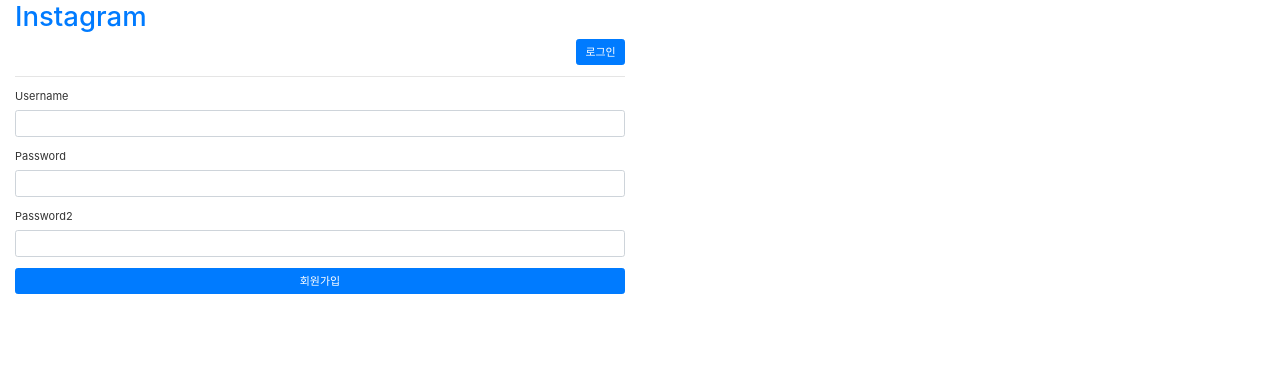
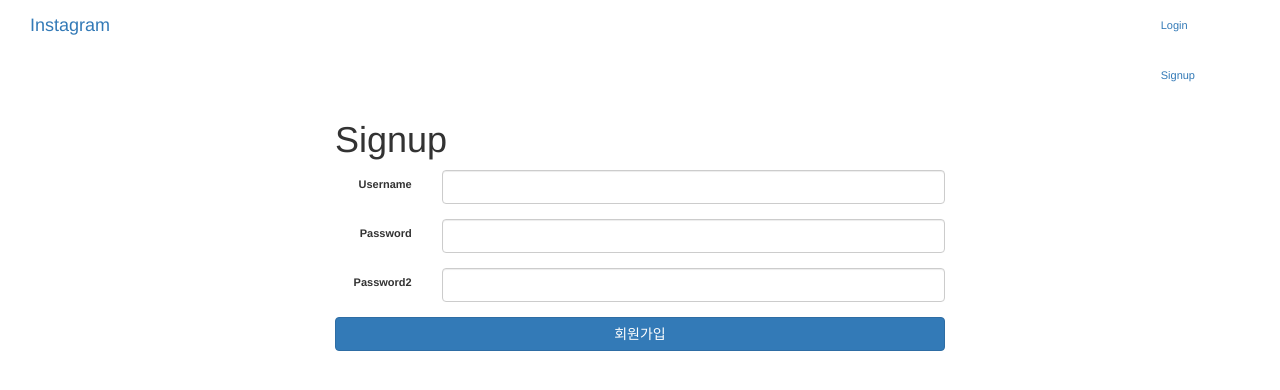
Before and after one commit to Chrisaor/instagram_practice2, a Django app: page /member/signup/ in a window 1280 px wide. Shown: the top 390 px of the page. Run offline with Django 3.2, Linux system fonts and the light colour scheme; some libraries are stand-ins or nearby versions.

Commit message:
전체적으로 코드 리팩토링

```diff
--- a/app/posts/models.py
+++ b/app/posts/models.py
@@ -10,4 +10,4 @@ class PostComment(models.Model):
     created_at = models.DateTimeField(auto_now_add=True)
 
     class Meta:
-        ordering = ['created_at']
+        ordering = ['-created_at']
--- a/app/posts/views.py
+++ b/app/posts/views.py
@@ -18,11 +18,10 @@ def post_create(request):
     if request.method == 'POST':
         form = PostForm(request.POST, request.FILES)
         if form.is_valid():
-            print(form.cleaned_data)
-            post = Post.objects.create(
+            Post.objects.create(
                 photo=form.cleaned_data['photo']
             )
-            return HttpResponse(f'<img src="{post.photo.url}">')
+            return redirect('posts:post-list')
     form = PostForm()
     context = {
         'form':form,
--- a/app/templates/base.html
+++ b/app/templates/base.html
@@ -7,24 +7,56 @@
           content="width=device-width, user-scalable=no, initial-scale=1.0, maximum-scale=1.0, minimum-scale=1.0">
     <meta http-equiv="X-UA-Compatible" content="ie=edge">
     <title>Instagram</title>
-    <link rel="stylesheet" href="https://stackpath.bootstrapcdn.com/bootstrap/4.1.1/css/bootstrap.min.css" integrity="sha384-WskhaSGFgHYWDcbwN70/dfYBj47jz9qbsMId/iRN3ewGhXQFZCSftd1LZCfmhktB" crossorigin="anonymous">
+    <link rel="stylesheet" href="https://stackpath.bootstrapcdn.com/bootstrap/4.1.1/css/bootstrap.min.css"
+          integrity="sha384-WskhaSGFgHYWDcbwN70/dfYBj47jz9qbsMId/iRN3ewGhXQFZCSftd1LZCfmhktB" crossorigin="anonymous">
     <link rel="stylesheet" href="{% static 'css/post.css' %}">
 </head>
 <body>
 <div>
-    <div class="col-lg-6 col-lg-offset-3 col-md-8 col-md-offset-2 col-sm-10 col-sm-offset-1 col-xs-12">
-        <a href="{% url 'posts:post-list' %}"><h1>Instagram</h1></a>
-        <p class="text-right">
-            {% if user.is_authenticated %}
-                {{ user.username }}님 환영합니다! <a href="{% url 'members:logout' %}" class="btn btn-xs btn-primary">로그아웃</a>
-            {% else %}
-            <a href="{% url 'members:login' %}" class="btn btn-xs btn-primary">로그인</a>
-            {% endif %}
-        </p>
-        <hr>
+
+            <div class="navbar-header container">
+                <a class="navbar-brand" href="{% url 'posts:post-list' %}">Instagram</a>
+            </div>
+            <div class="container" id="">
+                <ul class="nav navbar-nav navbar-right">
+                    {% if user.is_authenticated %}
+                    <li><a href="{% url 'posts:post-create' %}">+ Add Post</a></li>
+                    <li><a href="{% url 'members:logout' %}">Logout</a></li>
+                    {% else %}
+                    <li><a href="{% url 'members:login' %}">Login</a></li>
+                    <li><a href="{% url 'members:signup' %}">Signup</a></li>
+                    {% endif %}
+                </ul>
+            </div>
+    <div class="col-lg-6 col-lg-offset-3
+				col-md-8 col-md-offset-2
+				col-sm-10 col-sm-offset-1
+				col-xs-12 container" >
+        <h1>{% block title %}{% endblock %}</h1>
         {% block content %}
         {% endblock %}
     </div>
 </div>
+<script src="https://ajax.googleapis.com/ajax/libs/jquery/1.11.2/jquery.min.js"></script>
+<script src="https://maxcdn.bootstrapcdn.com/bootstrap/3.3.2/js/bootstrap.min.js"></script>
 </body>
 </html>
+
+
+{% load static %}
+<!doctype html>
+<html lang="ko">
+<head>
+    <meta charset="UTF-8">
+    <meta name="viewport"
+          content="width=device-width, user-scalable=no, initial-scale=1.0, maximum-scale=1.0, minimum-scale=1.0">
+    <meta http-equiv="X-UA-Compatible" content="ie=edge">
+    <title>Instagram</title>
+    <link rel="stylesheet" href="{% static 'bootstrap/css/bootstrap.css' %}">
+    <link rel="stylesheet" href="{% static 'css/post.css' %}">
+</head>
+<body>
+
+
+</body>
+</html>
--- a/app/templates/members/login.html
+++ b/app/templates/members/login.html
@@ -1,4 +1,5 @@
 {% extends 'base.html' %}
+{% block title %}Login{% endblock %}
 {% block content %}
 <div class="login-container">
     {% include 'include/form-horizontal.html' with form=login_form submit_text='로그인' %}
--- a/app/templates/members/signup.html
+++ b/app/templates/members/signup.html
@@ -1,4 +1,5 @@
 {% extends 'base.html' %}
+{% block title %}Signup{% endblock %}
 {% block content %}
 <div class="signup">
     {% include 'include/form-horizontal.html' with form=signup_form submit_text='회원가입' %}
--- a/app/templates/posts/post_detail.html
+++ b/app/templates/posts/post_detail.html
@@ -8,7 +8,7 @@
     <h3>이미지 파일이 없습니다.</h3>
     {% endif %}
 
-    <form action="{% url 'comment-create' pk=post.pk %}" method="POST">
+    <form action="{% url 'posts:comment-create' pk=post.pk %}" method="POST">
         {% csrf_token %}
         {{ comment_form }}
         <button class="btn-primary btn btn-block">작성</button>
--- a/app/templates/posts/post_list.html
+++ b/app/templates/posts/post_list.html
@@ -6,7 +6,7 @@
     <div id="post-{{ post.pk }}" class="panel panel-default post">
         <div class="panel-heading">Head</div>
         <div class="panel-body">
-            <a href="{% url 'post-detail' pk=post.pk %}">
+            <a href="{% url 'posts:post-detail' pk=post.pk %}">
                 <img src="{{ post.photo.url }}" class="img-post" alt="">
             </a>
             <div class="body-content">
```
Also changed, not shown: app/templates/posts/post_create.html (+8 -2 lines).
